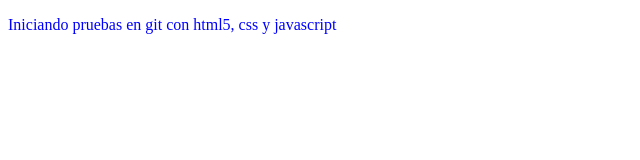
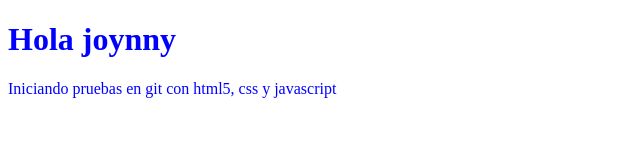
Before and after one commit to joynnybermudez/web, a plain HTML site: page index.html in a window 1280 px wide. Shown: the whole page, without its empty margins (0-640 px from the left). Drawn offline with Linux system fonts and the light colour scheme.

Commit message:
cambios en el index 2

```diff
--- a/index.html
+++ b/index.html
@@ -7,6 +7,7 @@
         <link href="css/style.css" rel="stylesheet">
     </head>
     <body>
+        <h1>Hola joynny</h1>
         <p>Iniciando pruebas en git con html5, css y javascript</p>
     </body>
 </html>
```
